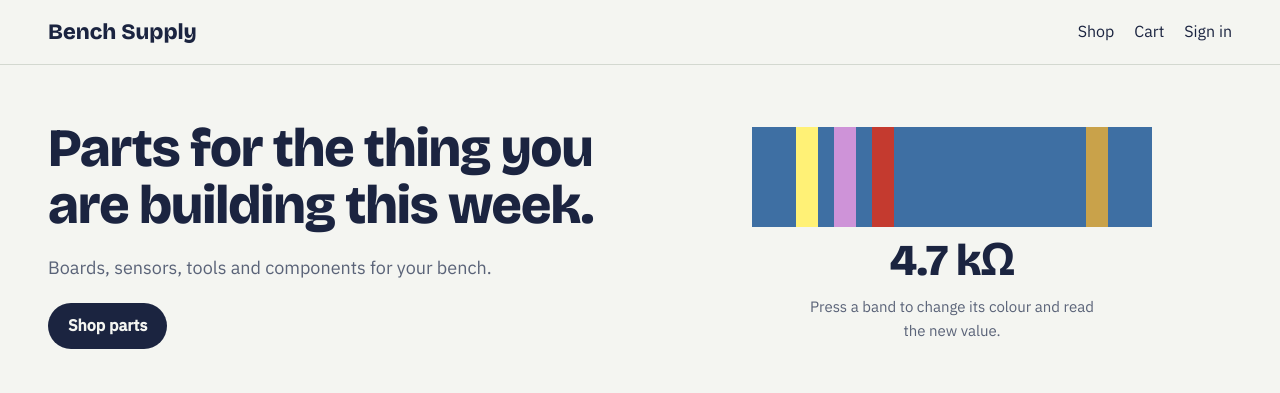
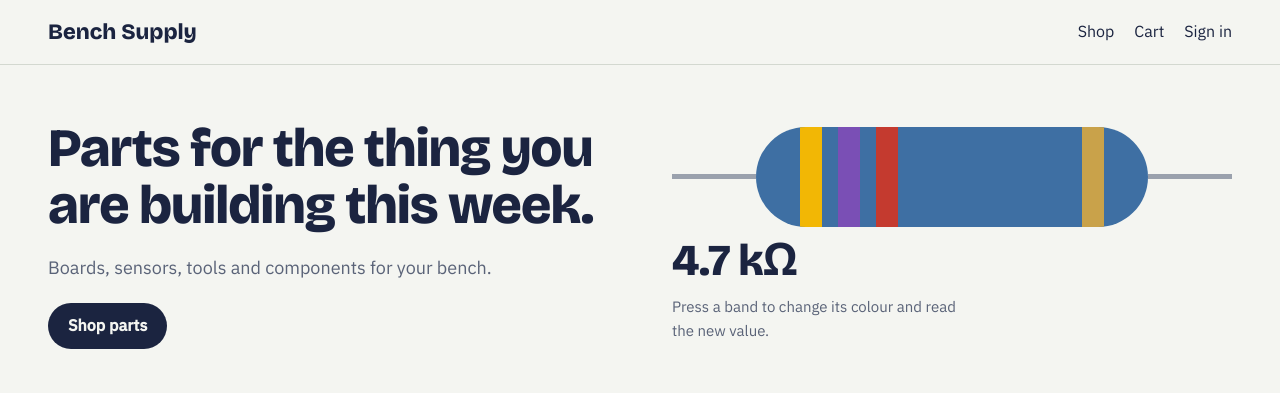
Before and after one commit to abdulrahmontim/electronics-shop, a Next.js app: page / in a window 1280 px wide. Shown: the top 393 px of the page. Built offline with nearby package versions, Linux system fonts and the light colour scheme; no server answers; the database is empty.

Commit message:
fix: hero resistor

```diff
--- a/app/globals.css
+++ b/app/globals.css
@@ -203,7 +203,7 @@ nav {
 .resistor-widget {
   display: flex;
   flex-direction: column;
-  align-items: center;
+  align-items: flex-start;
   gap: 12px;
   width: 100%;
 }
@@ -212,38 +212,58 @@ nav {
   display: flex;
   align-items: center;
   width: 100%;
-  max-width: 400px;
 }
 
 .resistor-lead {
-  flex: 1;
+  flex: 1 1 0;
+  min-width: 0;
   height: 5px;
 }
 
 .resistor-body {
   display: flex;
   align-items: stretch;
-  justify-content: flex-start;
   gap: 16px;
   padding: 0 44px;
+  box-sizing: border-box;
+  overflow: hidden;
   height: 100px;
   width: 400px;
-  max-width: 100%;
-  min-width: 0;
+  max-width: 70%;
+  flex: 0 1 auto;
   border-radius: 50px;
 }
 
 .resistor-band {
+  flex: 0 0 22px;
   width: 22px;
   height: 100%;
   padding: 0;
+  margin: 0;
   border: 0;
   border-radius: 0;
-  background-clip: padding-box;
+  opacity: 1;
+  filter: none;
+  mix-blend-mode: normal;
+  background-color: transparent;
+  box-shadow: none;
+  appearance: none;
+  -webkit-appearance: none;
+  cursor: pointer;
+}
+
+.resistor-band:hover {
+  filter: brightness(1.1);
+}
+
+.resistor-band:focus-visible {
+  outline: 3px solid #ffffff;
+  outline-offset: -3px;
 }
 
 .resistor-band-tolerance {
   margin-left: auto;
+  cursor: default;
 }
 
 .resistor-value {
@@ -253,12 +273,13 @@ nav {
   line-height: 1;
   letter-spacing: -0.02em;
   max-width: none;
+  text-align: left;
 }
 
 .resistor-hint {
   font-size: 15px;
   color: var(--muted);
-  text-align: center;
+  text-align: left;
   max-width: 34ch;
 }
 
@@ -502,18 +523,23 @@ footer {
     text-align: left;
   }
 
+  .resistor-value {
+    font-size: 34px;
+  }
+}
+
+@media (max-width: 520px) {
   .resistor-body {
+    width: 100%;
+    max-width: 100%;
     height: 80px;
-    padding: 0 24px;
+    padding: 0 28px;
     gap: 12px;
   }
 
   .resistor-band {
-    width: 16px;
-  }
-
-  .resistor-value {
-    font-size: 34px;
+    flex-basis: 18px;
+    width: 18px;
   }
 }
 
--- a/components/Resistor.tsx
+++ b/components/Resistor.tsx
@@ -4,12 +4,25 @@ import { useState } from "react";
 import {
   BAND_COLORS,
   MULTIPLIER_COLORS,
-  TOLERANCE_COLOR,
   formatResistorValue,
 } from "@/lib/resistor";
 
 const LEAD_COLOR = "#9AA1AD";
 const BODY_COLOR = "#3E6FA3";
+const TOLERANCE_COLOR = "#C9A24A";
+
+// Hero band colours by BAND_COLORS index. Yellow and violet are overridden here
+// because the hero needs the saturated versions; lib/resistor.ts still holds the
+// lighter ones used for product art, so that file is deliberately left unchanged.
+const HERO_BAND_COLORS = BAND_COLORS.map((band, i) => {
+  if (band.label === "yellow") return { ...band, color: "#f2b705" };
+  if (band.label === "violet") return { ...band, color: "#7a4fb5" };
+  return band;
+});
+
+const HERO_MULTIPLIER_COLORS = MULTIPLIER_COLORS.map((band) =>
+  band.label === "yellow" ? { ...band, color: "#f2b705" } : band,
+);
 
 // The shared formatter returns ASCII units so it stays testable; the hero shows the symbol.
 function toDisplayValue(value: string): string {
@@ -21,9 +34,9 @@ export function Resistor() {
   const [band2, setBand2] = useState(7);
   const [band3, setBand3] = useState(2);
 
-  const first = BAND_COLORS[band1];
-  const second = BAND_COLORS[band2];
-  const multiplier = MULTIPLIER_COLORS[band3];
+  const first = HERO_BAND_COLORS[band1];
+  const second = HERO_BAND_COLORS[band2];
+  const multiplier = HERO_MULTIPLIER_COLORS[band3];
   const value = toDisplayValue(formatResistorValue(band1, band2, band3));
 
   const bands = [
@@ -49,9 +62,9 @@ export function Resistor() {
 
   return (
     <div className="resistor-widget">
-      <div className="resistor" style={{ background: BODY_COLOR }}>
-        <span className="resistor-lead resistor-lead-left" style={{ background: LEAD_COLOR }} />
-        <div className="resistor-body">
+      <div className="resistor">
+        <span className="resistor-lead" style={{ background: LEAD_COLOR }} />
+        <div className="resistor-body" style={{ background: BODY_COLOR }}>
           {bands.map((band) => (
             <button
               key={band.role}
@@ -68,7 +81,7 @@ export function Resistor() {
             aria-hidden="true"
           />
         </div>
-        <span className="resistor-lead resistor-lead-right" style={{ background: LEAD_COLOR }} />
+        <span className="resistor-lead" style={{ background: LEAD_COLOR }} />
       </div>
       <p className="resistor-value" aria-live="polite">
         {value}
```
